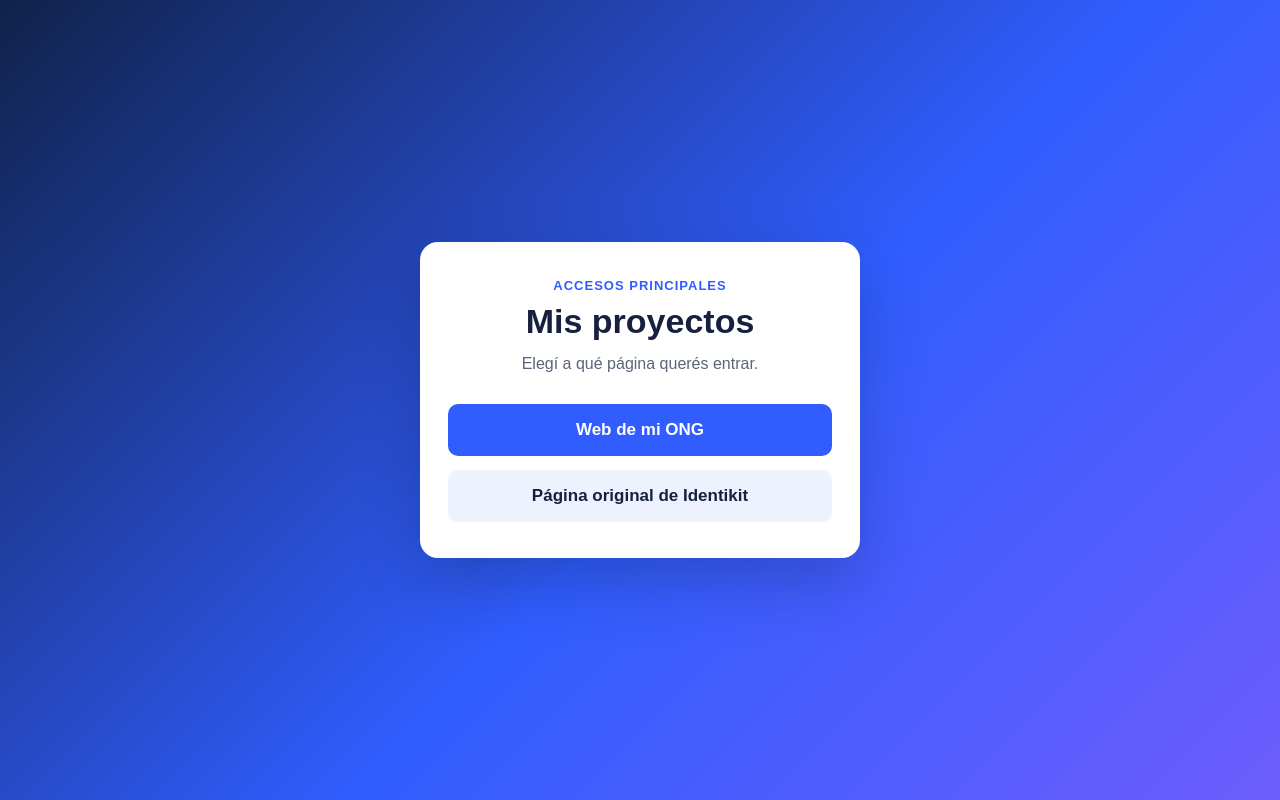
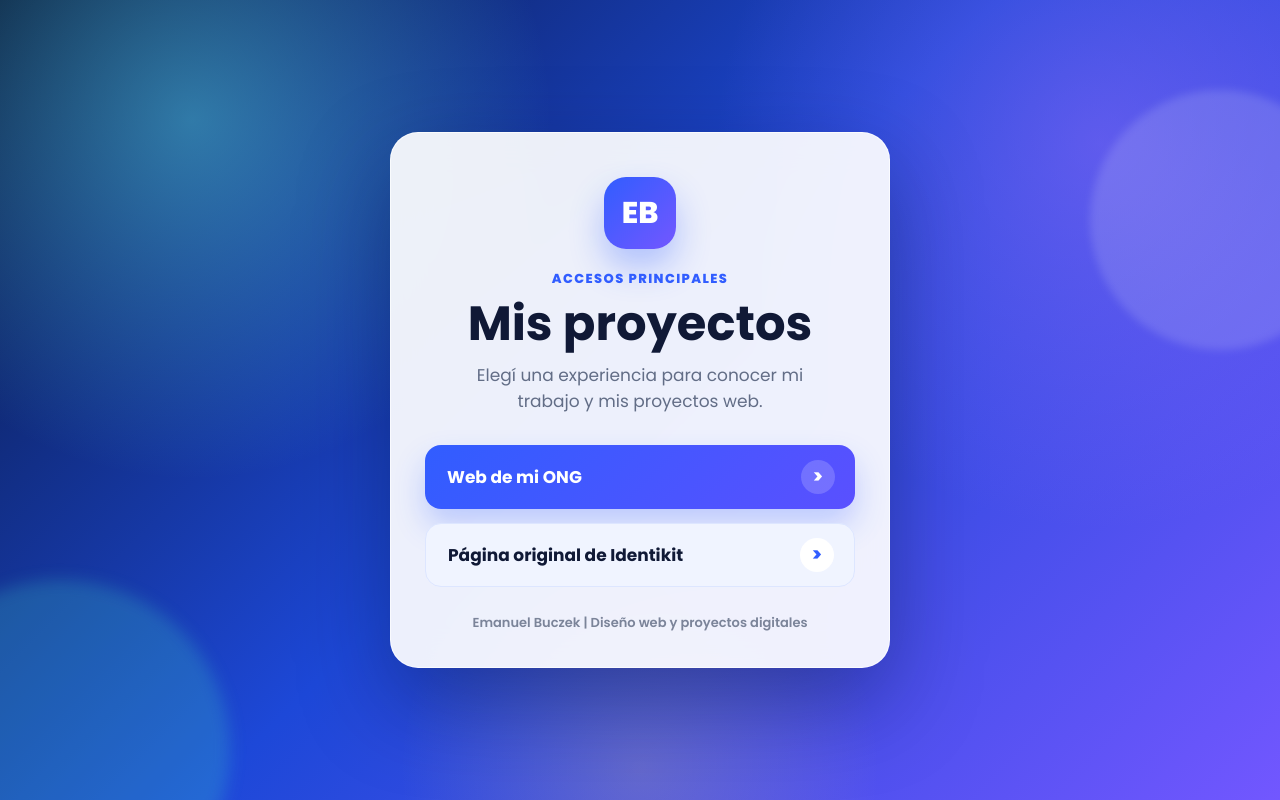
Before and after one commit to EbuczekUADE/WEBEmanuelBuczek, a plain HTML site: page index.html in a window 1280 px wide. Drawn offline with Linux system fonts and the light colour scheme.

Commit message:
Mejorar portada principal

```diff
--- a/index.html
+++ b/index.html
@@ -3,7 +3,10 @@
 <head>
   <meta charset="UTF-8">
   <meta name="viewport" content="width=device-width, initial-scale=1.0">
-  <title>Links principales</title>
+  <title>Links principales | Emanuel Buczek</title>
+  <link rel="preconnect" href="https://fonts.googleapis.com">
+  <link rel="preconnect" href="https://fonts.gstatic.com" crossorigin>
+  <link href="https://fonts.googleapis.com/css2?family=Poppins:wght@400;600;700;800&display=swap" rel="stylesheet">
   <style>
     * {
       box-sizing: border-box;
@@ -15,99 +18,200 @@
       display: flex;
       align-items: center;
       justify-content: center;
+      overflow: hidden;
       padding: 24px;
-      color: #17213f;
-      background: linear-gradient(135deg, #10224a, #315dff 55%, #6d5dfc);
-      font-family: Arial, Helvetica, sans-serif;
+      color: #111a37;
+      background:
+        radial-gradient(circle at 15% 15%, rgba(96, 239, 255, 0.42), transparent 28%),
+        radial-gradient(circle at 86% 18%, rgba(160, 113, 255, 0.42), transparent 30%),
+        radial-gradient(circle at 50% 96%, rgba(255, 215, 111, 0.2), transparent 24%),
+        linear-gradient(135deg, #071638 0%, #1d48d8 48%, #7257ff 100%);
+      font-family: "Poppins", Arial, Helvetica, sans-serif;
+    }
+
+    body::before,
+    body::after {
+      content: "";
+      position: fixed;
+      border-radius: 999px;
+      pointer-events: none;
+    }
+
+    body::before {
+      width: 340px;
+      height: 340px;
+      left: -110px;
+      bottom: -120px;
+      background: rgba(67, 217, 200, 0.22);
+      filter: blur(8px);
+    }
+
+    body::after {
+      width: 260px;
+      height: 260px;
+      right: -70px;
+      top: 90px;
+      background: rgba(255, 255, 255, 0.14);
+      filter: blur(4px);
     }
 
     .contenedor {
-      width: min(440px, 100%);
-      padding: 36px 28px;
-      border-radius: 18px;
-      background: #ffffff;
-      box-shadow: 0 24px 60px rgba(16, 34, 74, 0.28);
+      position: relative;
+      z-index: 1;
+      width: min(500px, 100%);
+      padding: 44px 34px 34px;
+      border: 1px solid rgba(255, 255, 255, 0.72);
+      border-radius: 28px;
+      background: rgba(255, 255, 255, 0.92);
+      box-shadow: 0 34px 90px rgba(3, 14, 45, 0.36);
       text-align: center;
+      backdrop-filter: blur(18px);
+    }
+
+    .marca {
+      width: 72px;
+      height: 72px;
+      display: grid;
+      place-items: center;
+      margin: 0 auto 20px;
+      border-radius: 22px;
+      color: #ffffff;
+      background: linear-gradient(135deg, #315dff, #7357ff);
+      box-shadow: 0 18px 34px rgba(49, 93, 255, 0.32);
+      font-size: 30px;
+      font-weight: 800;
     }
 
     .etiqueta {
       margin: 0 0 10px;
       color: #315dff;
       font-size: 13px;
-      font-weight: 700;
-      letter-spacing: 1px;
+      font-weight: 800;
+      letter-spacing: 1.4px;
       text-transform: uppercase;
     }
 
     h1 {
       margin: 0 0 12px;
-      font-size: 34px;
-      line-height: 1.1;
+      color: #101936;
+      font-size: clamp(34px, 7vw, 48px);
+      line-height: 1.05;
+      letter-spacing: 0;
     }
 
     .descripcion {
-      margin: 0 auto 28px;
-      color: #5b6478;
-      line-height: 1.5;
+      max-width: 340px;
+      margin: 0 auto 30px;
+      color: #626d86;
+      font-size: 17px;
+      line-height: 1.55;
     }
 
     .botones {
       display: flex;
       flex-direction: column;
-      align-items: center;
       gap: 14px;
     }
 
     .boton {
       width: 100%;
-      display: block;
-      padding: 16px 18px;
-      border-radius: 10px;
+      min-height: 64px;
+      display: flex;
+      align-items: center;
+      justify-content: space-between;
+      gap: 14px;
+      padding: 0 20px 0 22px;
+      border-radius: 16px;
       color: #ffffff;
-      background: #315dff;
+      background: linear-gradient(135deg, #315dff, #5a50ff);
+      box-shadow: 0 16px 30px rgba(49, 93, 255, 0.26);
       font-size: 17px;
       font-weight: 700;
       text-decoration: none;
       transition: transform 0.2s ease, box-shadow 0.2s ease, background 0.2s ease;
     }
 
+    .boton::after {
+      content: ">";
+      width: 34px;
+      height: 34px;
+      display: grid;
+      place-items: center;
+      border-radius: 50%;
+      background: rgba(255, 255, 255, 0.18);
+      font-size: 19px;
+      font-weight: 800;
+      flex: 0 0 auto;
+    }
+
     .boton:hover {
-      transform: translateY(-2px);
-      box-shadow: 0 12px 24px rgba(49, 93, 255, 0.28);
-      background: #244be0;
+      transform: translateY(-3px);
+      box-shadow: 0 22px 40px rgba(49, 93, 255, 0.35);
+      background: linear-gradient(135deg, #244be0, #6a54ff);
     }
 
     .boton.secundario {
-      color: #17213f;
-      background: #eef2ff;
+      color: #101936;
+      background: #f0f4ff;
+      box-shadow: none;
+      border: 1px solid #dde6ff;
+    }
+
+    .boton.secundario::after {
+      color: #315dff;
+      background: #ffffff;
     }
 
     .boton.secundario:hover {
-      background: #dfe6ff;
-      box-shadow: 0 12px 24px rgba(23, 33, 63, 0.12);
+      background: #e7edff;
+      box-shadow: 0 18px 34px rgba(16, 25, 54, 0.12);
+    }
+
+    .pie {
+      margin: 26px 0 0;
+      color: #7b8499;
+      font-size: 13px;
+      font-weight: 600;
     }
 
     @media (max-width: 480px) {
-      .contenedor {
-        padding: 30px 20px;
+      body {
+        padding: 18px;
       }
 
-      h1 {
-        font-size: 28px;
+      .contenedor {
+        padding: 34px 20px 24px;
+        border-radius: 22px;
+      }
+
+      .marca {
+        width: 62px;
+        height: 62px;
+        border-radius: 18px;
+        font-size: 26px;
+      }
+
+      .boton {
+        min-height: 58px;
+        padding-left: 18px;
+        font-size: 15px;
       }
     }
   </style>
 </head>
 <body>
   <main class="contenedor">
+    <div class="marca">EB</div>
     <p class="etiqueta">Accesos principales</p>
     <h1>Mis proyectos</h1>
-    <p class="descripcion">Elegí a qué página querés entrar.</p>
+    <p class="descripcion">Elegí una experiencia para conocer mi trabajo y mis proyectos web.</p>
 
     <div class="botones">
       <a class="boton" href="ong/index.html">Web de mi ONG</a>
       <a class="boton secundario" href="identikit.html">Página original de Identikit</a>
     </div>
+
+    <p class="pie">Emanuel Buczek | Diseño web y proyectos digitales</p>
   </main>
 </body>
 </html>
```
